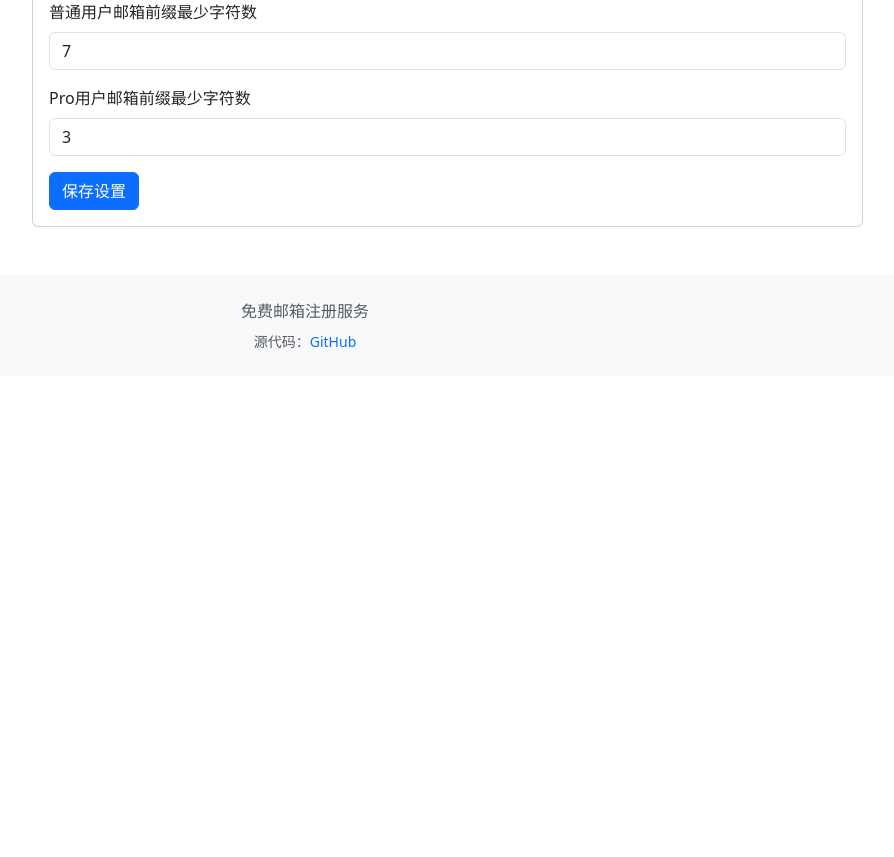
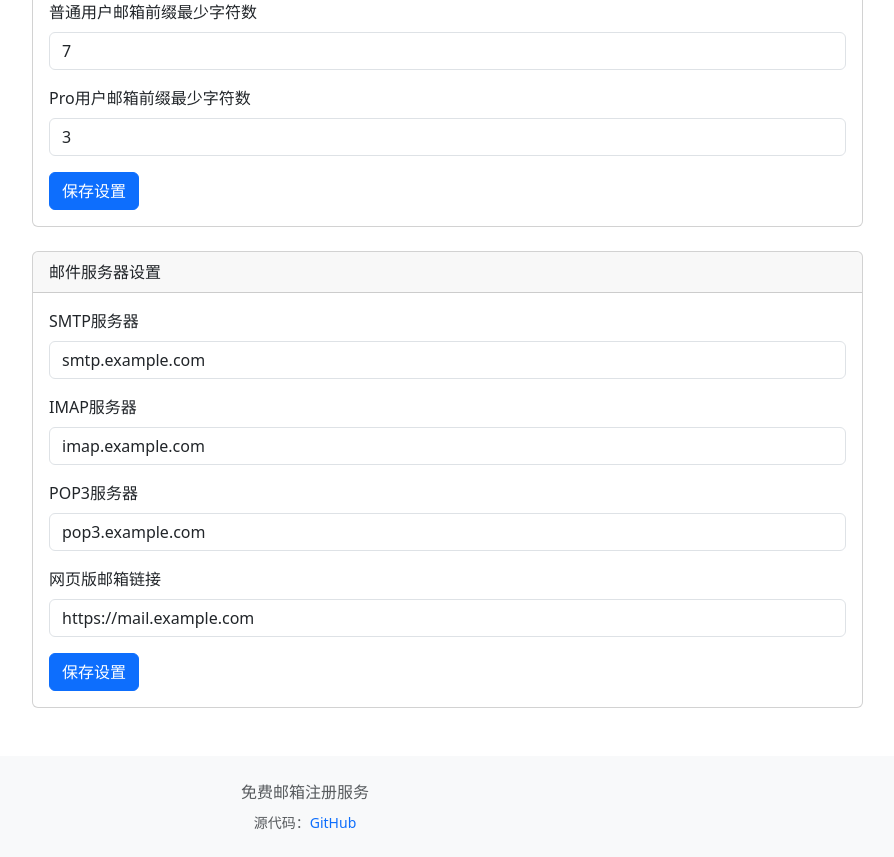
Before and after one commit to sanqiuqwq/Serv00_MailManagerSystem, a Flask app: page /admin/settings in a window 1280 px wide. Shown: the part 925-1782 px from the top of the page, without its empty margins (335-1229 px from the left). Before the commit the page ends 1274 px from the top, so only its background shows below. Run offline with Flask 3, Linux system fonts and the light colour scheme; a user stored in the database is signed in; some libraries are stand-ins or nearby versions.

Commit message:
fix info bug

```diff
--- a/app.py
+++ b/app.py
@@ -200,6 +200,10 @@ class SiteSettings(db.Model):
     default_pro_max_emails = db.Column(db.Integer, default=5)
     min_user_prefix_length = db.Column(db.Integer, default=7)
     min_pro_prefix_length = db.Column(db.Integer, default=3)
+    smtp_server = db.Column(db.String(200), default='smtp.example.com')
+    imap_server = db.Column(db.String(200), default='imap.example.com')
+    pop3_server = db.Column(db.String(200), default='pop3.example.com')
+    webmail_url = db.Column(db.String(500), default='https://mail.example.com')
 
 
 class PrefixBlacklist(db.Model):
@@ -1441,15 +1445,21 @@ def admin_settings():
         db.session.commit()
 
     if request.method == 'POST':
-        settings.site_name = request.form['site_name']
-        settings.site_description = request.form['site_description']
-        settings.site_url = request.form['site_url']
-        settings.purchase_code_url = request.form.get('purchase_code_url', '')
-        settings.tg_group_url = request.form.get('tg_group_url', '')
-        settings.default_user_max_emails = int(request.form['default_user_max_emails'])
-        settings.default_pro_max_emails = int(request.form['default_pro_max_emails'])
-        settings.min_user_prefix_length = int(request.form['min_user_prefix_length'])
-        settings.min_pro_prefix_length = int(request.form['min_pro_prefix_length'])
+        if 'site_name' in request.form:
+            settings.site_name = request.form['site_name']
+            settings.site_description = request.form['site_description']
+            settings.site_url = request.form['site_url']
+            settings.purchase_code_url = request.form.get('purchase_code_url', '')
+            settings.tg_group_url = request.form.get('tg_group_url', '')
+            settings.default_user_max_emails = int(request.form['default_user_max_emails'])
+            settings.default_pro_max_emails = int(request.form['default_pro_max_emails'])
+            settings.min_user_prefix_length = int(request.form['min_user_prefix_length'])
+            settings.min_pro_prefix_length = int(request.form['min_pro_prefix_length'])
+        elif 'smtp_server' in request.form:
+            settings.smtp_server = request.form['smtp_server']
+            settings.imap_server = request.form['imap_server']
+            settings.pop3_server = request.form['pop3_server']
+            settings.webmail_url = request.form['webmail_url']
         db.session.commit()
         flash('站点设置已更新', 'success')
 
--- a/templates/admin/settings.html
+++ b/templates/admin/settings.html
@@ -54,4 +54,31 @@
         </form>
     </div>
 </div>
+
+<div class="card mt-4">
+    <div class="card-header">
+        邮件服务器设置
+    </div>
+    <div class="card-body">
+        <form method="POST">
+            <div class="mb-3">
+                <label for="smtp_server" class="form-label">SMTP服务器</label>
+                <input type="text" class="form-control" id="smtp_server" name="smtp_server" value="{{ site_settings.smtp_server }}" required>
+            </div>
+            <div class="mb-3">
+                <label for="imap_server" class="form-label">IMAP服务器</label>
+                <input type="text" class="form-control" id="imap_server" name="imap_server" value="{{ site_settings.imap_server }}" required>
+            </div>
+            <div class="mb-3">
+                <label for="pop3_server" class="form-label">POP3服务器</label>
+                <input type="text" class="form-control" id="pop3_server" name="pop3_server" value="{{ site_settings.pop3_server }}" required>
+            </div>
+            <div class="mb-3">
+                <label for="webmail_url" class="form-label">网页版邮箱链接</label>
+                <input type="text" class="form-control" id="webmail_url" name="webmail_url" value="{{ site_settings.webmail_url }}" required>
+            </div>
+            <button type="submit" class="btn btn-primary">保存设置</button>
+        </form>
+    </div>
+</div>
 {% endblock %}
```
Also changed, not shown: templates/dashboard.html (+4 -4 lines).
